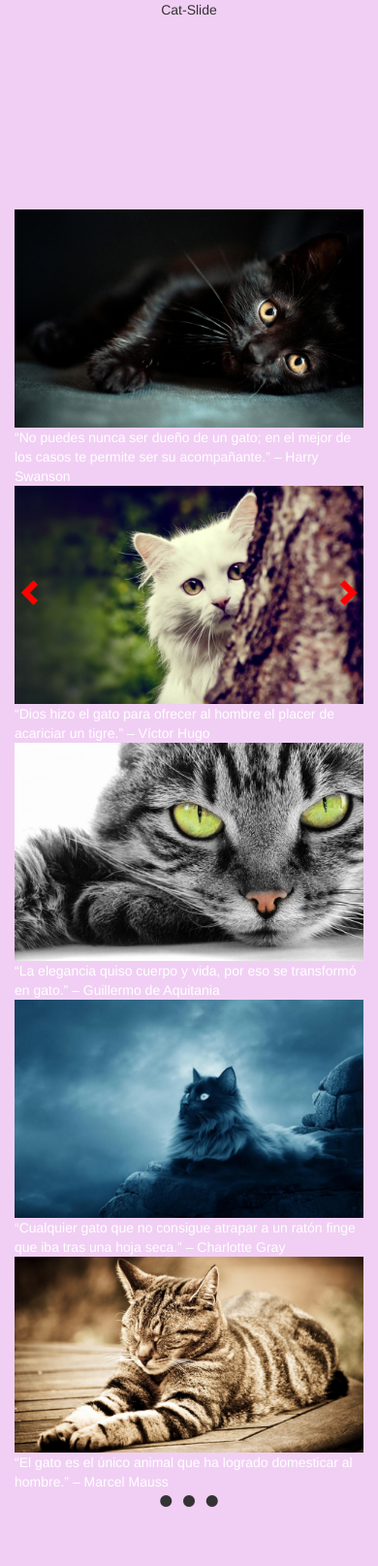
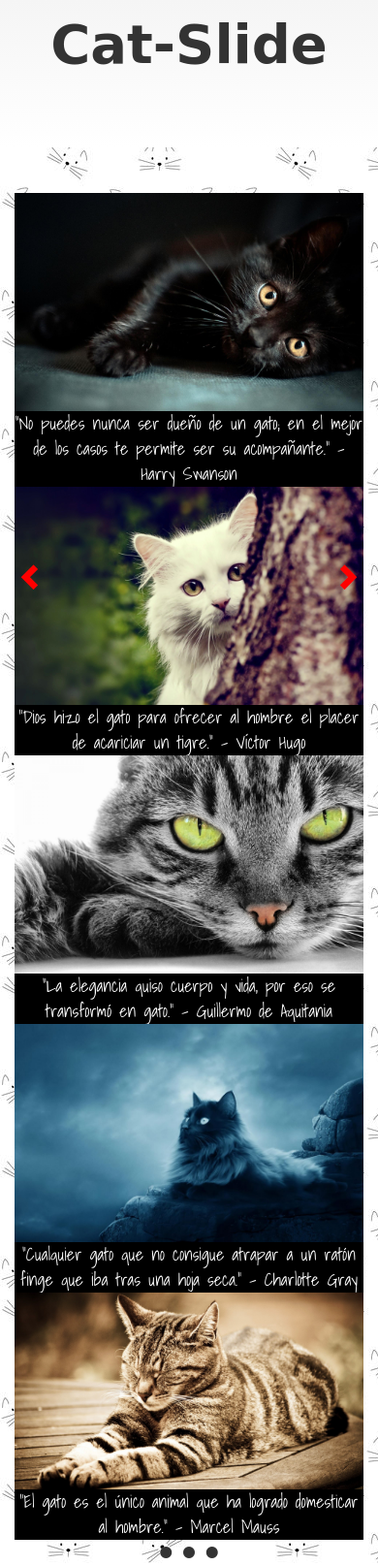
Before and after one commit to mjpozo/carousel-jquery, a plain HTML site: page index.html in a window 390 px wide. Shown: the whole page at 97% size. Before the commit the page ends 1558 px from the top, so only its background shows below. Drawn offline with nearby package versions, Linux system fonts and the light colour scheme; a web font is replaced by a local one.

Commit message:
se agregan mas cambios al css y se intenta implementar jquery

```diff
--- a/assets/css/style.css
+++ b/assets/css/style.css
@@ -93,7 +93,6 @@
 }*/
 
 * {
-	background: #F1CFF4;
 	margin: 0;
 	padding: 0;
 }
@@ -101,6 +100,8 @@
 body {
 	margin: 0;
 	padding: 0;
+	background: url(../img/cat-pattern.jpg);
+	background-repeat: repeat;
 }
 
 .h-margin {
@@ -119,9 +120,18 @@ body {
 	background: transparent;
 }
 
+.escondido {
+	display: none;
+}
+
 header {
 	width: 100%;
-	height: 20vh;
+	height: 18vh;
+	padding: 1.5% 0;
+	font-family: 'Over the Rainbow', cursive;
+	font-size: 400%;
+	font-weight: 900;
+	background: linear-gradient(whitesmoke,white);
 }
 
 .contenedor-btn {
@@ -141,6 +151,27 @@ header {
 	width: 100%;
 }
 
+.cont-img {
+	background: black;
+}
+
+.caption {
+	font-family: 'Shadows Into Light', cursive;
+	font-size: 130%;
+}
+
+.contenedor-circle {
+	padding: 1% 0;
+}
+
+.dot, .dot:hover {
+	cursor: pointer;
+}
+
+.dot:hover {
+	color: whitesmoke;
+}
+
 /* Fading animation */
 /*.fade {
   -webkit-animation-name: fade;
--- a/assets/js/app.js
+++ b/assets/js/app.js
@@ -1,7 +1,31 @@
 
 $(document).ready(function(){
 
+	var x = $(".contenedor-img");
 
+	function showSlides(){
+		var cont = 0;
+	for (i=0 ; i<x.lenght ; i++){
+		$("#cont-" + i.toString()).addClass("escondido");
+		if (cont == index){
+			$("#cont-" + i.toString()).removeClass("escondido");
+		}
+		cont++;
+	}
+	}
+
+
+
+	/*$("#cont-img").each(function(index,element){
+		console.log(typeof index)
+		element.addClass("escondido");
+		if (cont == index){
+			element.removeClass("escondido");
+		}
+		cont++;
+	});*/
+
+	setTimeout(showSlides, 5000);
 
 });
 
--- a/index.html
+++ b/index.html
@@ -6,20 +6,22 @@
 	<title>Carousel JQuery</title>
 	<link rel="stylesheet" href="https://maxcdn.bootstrapcdn.com/bootstrap/3.3.7/css/bootstrap.min.css" integrity="sha384-BVYiiSIFeK1dGmJRAkycuHAHRg32OmUcww7on3RYdg4Va+PmSTsz/K68vbdEjh4u" crossorigin="anonymous">
 	<link rel="stylesheet" type="text/css" href="https://maxcdn.bootstrapcdn.com/font-awesome/4.7.0/css/font-awesome.min.css">
-
+	<link href="https://fonts.googleapis.com/css?family=Over+the+Rainbow|Shadows+Into+Light" rel="stylesheet">
 	<link rel="stylesheet" href="assets/css/style.css">
 </head>
 <body>
 
 	<header>
-		<div class="text-center">Cat-Slide</div>
+		<div class="transparencia text-center">
+			<span class="span-header">Cat-Slide</span>
+		</div>
 	</header>
 
 	<!-- slides -->
 	<section>
 		<div class="container-fluid">
 			<div class="row">
-				<div class="col-md-offset-1 col-md-10 col-sm-offset-1 col-sm-12 contenedor-slide">
+				<div class="col-md-offset-2 col-md-8 col-sm-offset-2 col-sm-8 contenedor-slide">
 					<div class="contenedor-btn transparencia">
 						<div class="btn-controls transparencia" id="prev">
 							<span class="glyphicon glyphicon-chevron-left transparencia rojo" aria-hidden="true"></span>
@@ -28,45 +30,50 @@
 							<span class="glyphicon glyphicon-chevron-right transparencia rojo" aria-hidden="true"></span>
 						</div>
 					</div>
-					<div class="contenedor-img">
+					<div class="contenedor-img" id="cont-0">
 						<div class="cont-img">
 							<img src="assets/img/cat1.jpg" alt="" class="img-responsive" id="img-cat-1">
+							<div class="cont-text text-center transparencia">
+								<span class="caption blanco transparencia">“No puedes nunca ser dueño de un gato; en el mejor de los casos te permite ser su acompañante.” – Harry Swanson</span>
+							</div>
 						</div>
-						<div class="cont-text">
-							<span class="blanco text-center">“No puedes nunca ser dueño de un gato; en el mejor de los casos te permite ser su acompañante.” – Harry Swanson</span>
-						</div>
+
 					</div>
-					<div class="contenedor-img">
+					<div class="contenedor-img" id="cont-1">
 						<div class="cont-img">
 							<img src="assets/img/cat2.jpg" alt="" class="img-responsive" id="img-cat-2">
+							<div class="cont-text text-center transparencia">
+								<span class="caption blanco transparencia">“Dios hizo el gato para ofrecer al hombre el placer de acariciar un tigre.” – Víctor Hugo</span>
+							</div>
 						</div>
-						<div class="cont-text">
-							<span class="blanco text-center">“Dios hizo el gato para ofrecer al hombre el placer de acariciar un tigre.” – Víctor Hugo</span>
-						</div>
+
 					</div>
-					<div class="contenedor-img">
+					<div class="contenedor-img" id="cont-2">
 						<div class="cont-img">
 							<img src="assets/img/cat3.jpg" alt="" class="img-responsive" id="img-cat-3">
+							<div class="cont-text text-center transparencia">
+								<span class="caption blanco transparencia">“La elegancia quiso cuerpo y vida, por eso se transformó en gato.” – Guillermo de Aquitania</span>
+							</div>
 						</div>
-						<div class="cont-text">
-							<span class="blanco text-center">“La elegancia quiso cuerpo y vida, por eso se transformó en gato.” – Guillermo de Aquitania</span>
-						</div>
+
 					</div>
-					<div class="contenedor-img">
+					<div class="contenedor-img" id="cont-3">
 						<div class="cont-img">
 							<img src="assets/img/cat4.jpg" alt="" class="img-responsive" id="img-cat-4">
+							<div class="cont-text text-center transparencia">
+								<span class="caption blanco transparencia">“Cualquier gato que no consigue atrapar a un ratón finge que iba tras una hoja seca.” – Charlotte Gray</span>
+							</div>
 						</div>
-						<div class="cont-text">
-							<span class="blanco text-center">“Cualquier gato que no consigue atrapar a un ratón finge que iba tras una hoja seca.” – Charlotte Gray</span>
-						</div>
+
 					</div>
-					<div class="contenedor-img">
+					<div class="contenedor-img" id="cont-4">
 						<div class="cont-img">
 							<img src="assets/img/cat5.jpg" alt="" class="img-responsive" id="img-cat-5">
+							<div class="cont-text text-center transparencia">
+								<span class="caption blanco transparencia">“El gato es el único animal que ha logrado domesticar al hombre.” – Marcel Mauss</span>
+							</div>
 						</div>
-						<div class="cont-text">
-							<span class="blanco text-center">“El gato es el único animal que ha logrado domesticar al hombre.” – Marcel Mauss</span>
-						</div>
+
 					</div>
 				</div>
 			</div>
```
Also changed, not shown: assets/img/cat-pattern.jpg (added).
